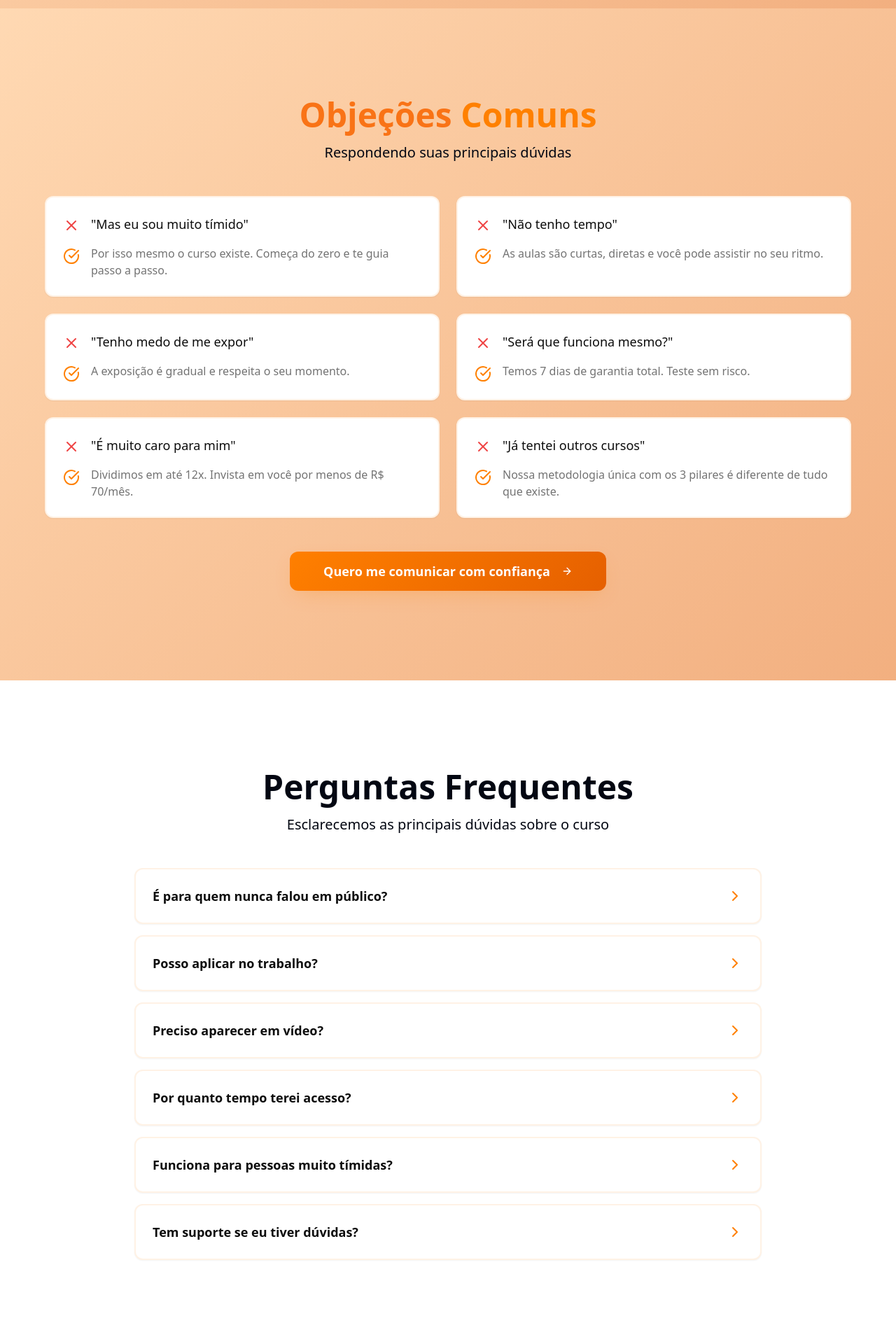
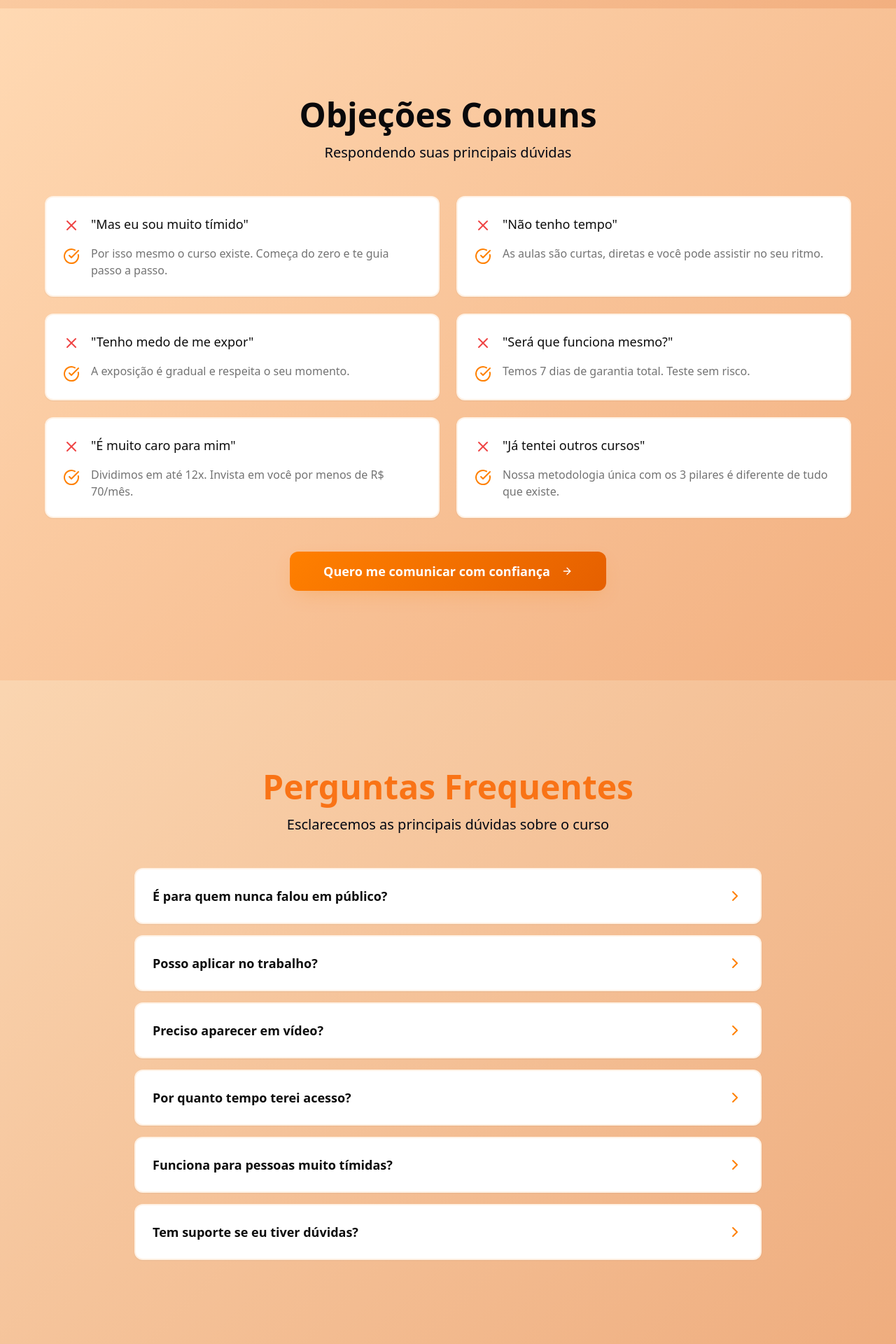
Before and after one commit to evertontelesf/clube-da-oratoria-landing, a React (Vite) app: page / in a window 1280 px wide. Shown: the part 8020-9940 px from the top of the page at 70% size. Built offline with nearby package versions, Linux system fonts and the light colour scheme.

Commit message:
Visual edit in Lovable
Edited UI in Lovable

```diff
--- a/src/components/FAQ.tsx
+++ b/src/components/FAQ.tsx
@@ -22,11 +22,11 @@ export const FAQ = () => {
     question: "Tem suporte se eu tiver dúvidas?",
     answer: "Sim! Oferecemos suporte exclusivo via WhatsApp para esclarecer dúvidas sobre o conteúdo e te ajudar na sua jornada de desenvolvimento."
   }];
-  return <section className="py-32 bg-background">
+  return <section className="py-32 bg-gradient-subtle bg-slate-50">
       <div className="container mx-auto px-4">
         <div className="max-w-4xl mx-auto">
-          <h2 className="text-4xl font-bold text-center mb-4 text-gray-950 md:text-5xl">
-            Perguntas <span className="text-gray-950 text-5xl">Frequentes</span>
+          <h2 className="text-4xl font-bold text-center mb-4 text-orange-500 md:text-5xl">
+            Perguntas <span className="text-5xl text-orange-500">Frequentes</span>
           </h2>
           <p className="text-xl mb-12 text-gray-950 text-center">
             Esclarecemos as principais dúvidas sobre o curso
--- a/src/components/VVVObjections.tsx
+++ b/src/components/VVVObjections.tsx
@@ -27,8 +27,8 @@ export const VVVObjections = () => {
   return <section className="py-32 bg-gradient-subtle ">
       <div className="container mx-auto px-4">
         <div className="max-w-6xl mx-auto">
-          <h2 className="text-4xl md:text-5xl font-bold text-center mb-4 text-orange-500">
-            Objeções <span className="text-primary">Comuns</span>
+          <h2 className="text-4xl font-bold text-center mb-4 text-zinc-950 md:text-5xl">
+            Objeções <span className="text-zinc-950 text-5xl">Comuns</span>
           </h2>
           <p className="text-xl text-center mb-12 text-gray-950">
             Respondendo suas principais dúvidas
```
